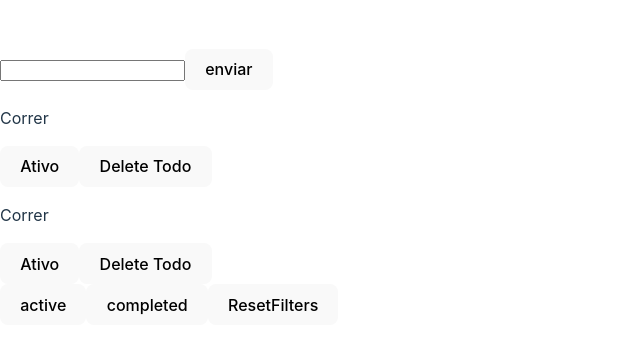
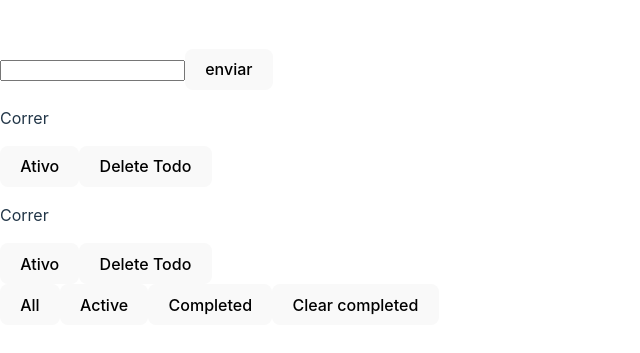
Before and after one commit to DomilsonFirmino/todo-app, a React (Vite) app: page / in a window 1280 px wide. Shown: the part 213-566 px from the top of the page, without its empty margins (0-640 px from the left). Built offline with nearby package versions, Linux system fonts and the light colour scheme.

Commit message:
feat: clearCompletedTodos

```diff
--- a/src/App.tsx
+++ b/src/App.tsx
@@ -1,6 +1,6 @@
 import { FormEvent, useState } from 'react'
 import { TodoType } from './types'
-import { useTodoContext } from './contexts/TodoContextProvider'
+import { useTodoContext } from './customHooks/useTodoContext'
 
 function App() {
   const {Todos, setTodos} = useTodoContext()
@@ -8,6 +8,7 @@ function App() {
   const [description, setDescription] = useState("")
 
   const id = Todos.length + 1;
+
   function handleSubmitTodo(e: FormEvent<HTMLFormElement>){
     e.preventDefault()
     if(description.length < 1)
@@ -17,9 +18,6 @@ function App() {
     setDescription("")
   }
 
-  function handleDeleteTodo(id: number){
-    setTodos(Todos.filter((Todo)=>Todo.id != id))
-  }
 
   function handleCheckTodo(id: number){
     setTodos(
@@ -36,6 +34,14 @@ function App() {
 
   function handleResetFilters(){
     setFilter("")
+  }
+
+  function handleDeleteTodo(id: number){
+    setTodos(Todos.filter((Todo)=>Todo.id != id))
+  }
+
+  function handleMultipleDelete(){
+    setTodos(Todos.filter((Todo)=>Todo.status != "completed"))
   }
 
   return (
@@ -56,9 +62,10 @@ function App() {
         </div>
       ))}
       <div>
-        <button onClick={()=>setFilter("active")}>active</button>
-        <button onClick={()=>setFilter("completed")}>completed</button>
-        <button onClick={handleResetFilters}>ResetFilters</button>
+        <button onClick={handleResetFilters}>All</button>
+        <button onClick={()=>setFilter("active")}>Active</button>
+        <button onClick={()=>setFilter("completed")}>Completed</button>
+        <button onClick={handleMultipleDelete}>Clear completed</button>
       </div>
     </div>
   )
--- a/src/contexts/TodoContextProvider.tsx
+++ b/src/contexts/TodoContextProvider.tsx
@@ -1,4 +1,4 @@
-import { ReactNode, useContext, useState } from "react"
+import { ReactNode, useState } from "react"
 import { data } from "../staticdata"
 import { TodoType } from "../types"
 import { TodoContext } from './TodoContext'
@@ -11,10 +11,3 @@ export default function TodoContextProvider({children}:{children: ReactNode}) {
         </TodoContext.Provider>
     )
 }
-
-export const useTodoContext = () =>{
-    const context = useContext(TodoContext)
-    if(!context)
-        throw new Error("Something wrong here, define the context")
-    return context
-}
--- /dev/null
+++ b/src/customHooks/useTodoContext.tsx
@@ -0,0 +1,9 @@
+import { useContext } from "react"
+import { TodoContext } from "../contexts/TodoContext"
+
+export const useTodoContext = () =>{
+    const context = useContext(TodoContext)
+    if(!context)
+        throw new Error("Something wrong here, define the context")
+    return context
+}
--- a/src/types.ts
+++ b/src/types.ts
@@ -3,6 +3,7 @@ export type TodoType = {
     description: string,
     status: "active" | "completed"
 }
+
 export type TodoContextType = {
     Todos: TodoType[],
     setTodos: React.Dispatch<React.SetStateAction<TodoType[]>>
```
